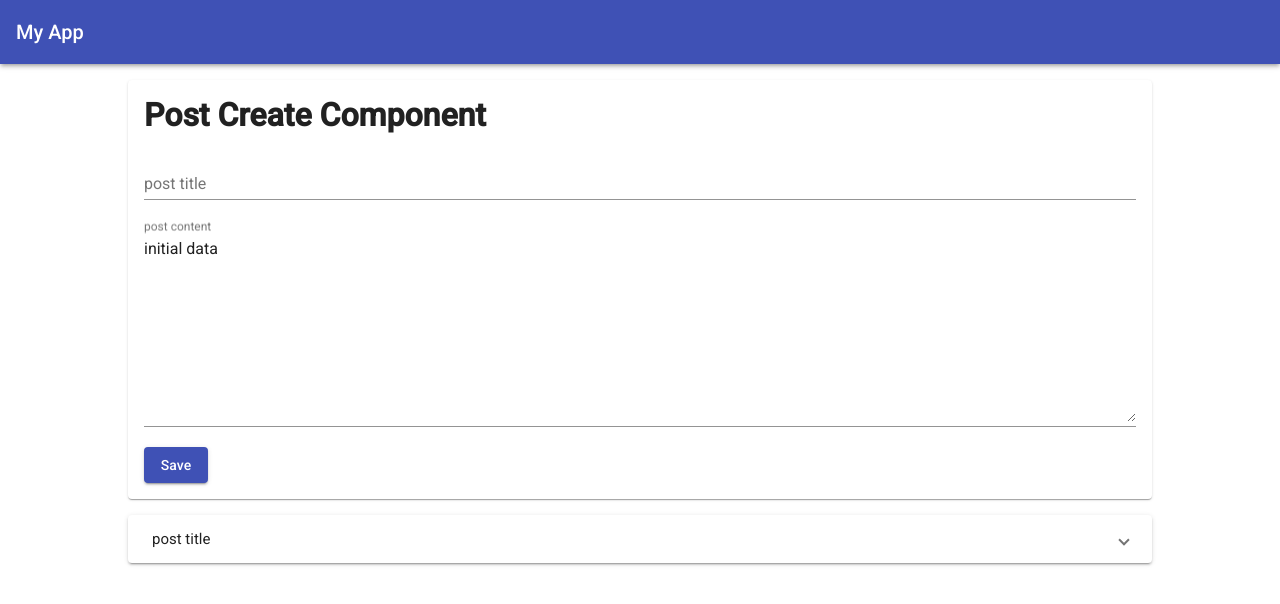
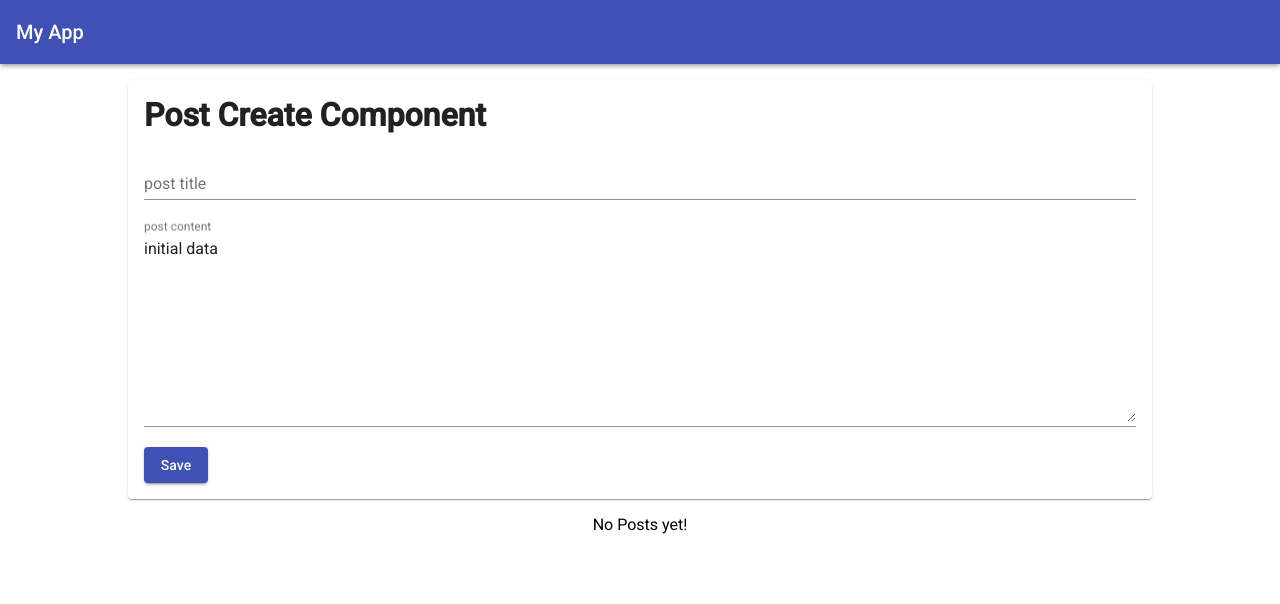
Before and after one commit to Sarfarazsajjad/ws1, an Angular app: page / in a window 1280 px wide. Shown: the top 604 px of the page. Built offline with nearby package versions, Linux system fonts and the light colour scheme.

Commit message:
posts list structural directives

```diff
--- a/src/app/posts/posts-list/posts-list.component.css
+++ b/src/app/posts/posts-list/posts-list.component.css
@@ -2,3 +2,6 @@
   display: block;
   margin-top: 1rem;
 }
+p {
+  text-align: center;
+}
--- a/src/app/posts/posts-list/posts-list.component.html
+++ b/src/app/posts/posts-list/posts-list.component.html
@@ -1,9 +1,10 @@
 <mat-accordion>
-  <mat-expansion-panel>
+  <mat-expansion-panel *ngFor="let post of posts">
     <mat-expansion-panel-header>
-      post title
+      {{post.title}}
     </mat-expansion-panel-header>
 
-    post content
+    {{post.content}}
   </mat-expansion-panel>
 </mat-accordion>
+<p *ngIf="posts.length===0">No Posts yet!</p>
--- a/src/app/posts/posts-list/posts-list.component.ts
+++ b/src/app/posts/posts-list/posts-list.component.ts
@@ -6,5 +6,10 @@ import {Component} from "@angular/core"
   styleUrls:["./posts-list.component.css"]
 })
 export class PostsListComponent{
-
+  posts = [
+    // {title:"post 1", content:"post 1 content"},
+    // {title:"post 2", content:"post 2 content"},
+    // {title:"post 3", content:"post 3 content"},
+    // {title:"post 4", content:"post 4 content"},
+  ]
 }
```
